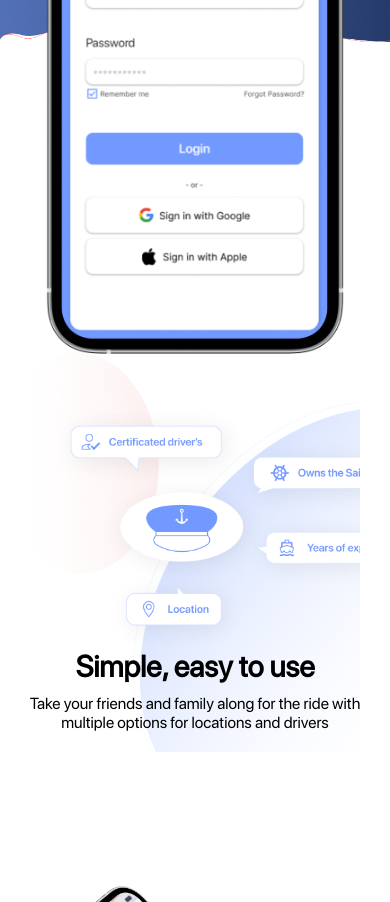
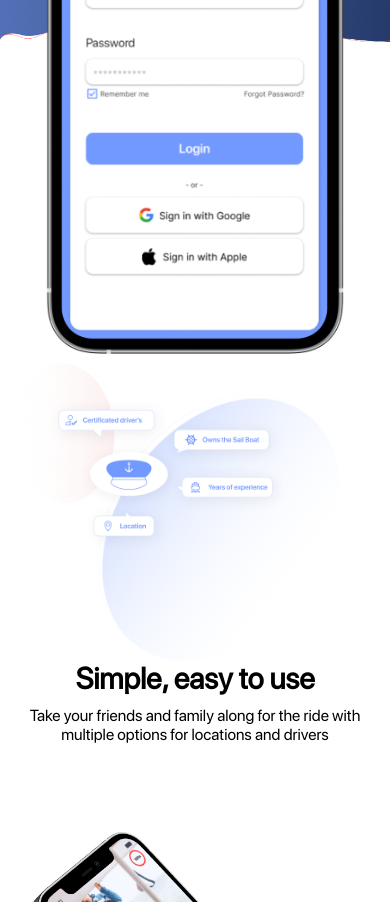
Before and after one commit to astik-dahal/boat2-frontend, a plain HTML site: page index.html in a window 390 px wide. Shown: the part 702-1604 px from the top of the page. Drawn offline with Linux system fonts and the light colour scheme.

Commit message:
fixes on responsiveness

```diff
--- a/assets/css/_style.css
+++ b/assets/css/_style.css
@@ -30,6 +30,11 @@
 @media screen and (max-width: 930px) {
   .container {
     padding: 0px 30px;
+  }
+}
+@media screen and (max-width: 460px) {
+  .container {
+    padding: 0px 10px;
   }
 }
 ::placeholder {
@@ -203,7 +208,7 @@
 /* HOW TO USE SECTION */
 
 .how-to-use-wrapper {
-  margin-top: 260px;
+  margin-top: 100px;
   margin-bottom: 50px;
   overflow: hidden;
 }
@@ -226,17 +231,26 @@
   font-size: 20px;
 }
 .htw-one {
-  overflow-x: hidden;
+  /* border: 1px solid red; */
+  height: 750px;
+  overflow: visible !important;
+  background-image: url("../images/bg2.png");
+  background-repeat: no-repeat;
+  background-size: contain;
+  /* background-position: 150% 50%; */
+  background-position: 115% 50%;
+  padding-right: 10px;
+  margin-right: -10px;
 }
+
 .htwo-image {
   position: absolute;
-  right: 180px;
+  left: 180px;
   margin-top: 190px;
   z-index: -1;
 }
 
 .htw-two {
-  margin-top: 150px;
   height: 450px;
 }
 .htw-two .htw-text {
@@ -257,6 +271,9 @@
 @media screen and (max-width: 1700px) {
   .htwo-image {
     right: -0px;
+  }
+  .htw-one {
+    background-size: 70%;
   }
 }
 @media screen and (max-width: 1340px) {
@@ -297,12 +314,18 @@
   .htwt-image img {
     width: 350px;
   }
+  .how-to-use-wrapper {
+    margin-top: 60px;
+  }
+  .htw-one {
+    height: 550px;
+  }
+  .htw-two {
+    margin-top: 0px;
+  }
 }
 /* phone */
 @media screen and (max-width: 930px) {
-  .how-to-use-wrapper {
-    margin-top: 80px;
-  }
   .htw-text {
     width: max-content;
   }
@@ -334,21 +357,29 @@
     align-items: center;
     justify-content: center;
   }
+  .htw-one {
+    height: 500px;
+    background-size: contain;
+    background-position: 50% 0%;
+  }
   .htwo-image {
     position: static;
     margin-left: 60%;
   }
+  .how-to-use-wrapper {
+    margin-top: 290px;
+  }
+  .htw-one .htw-text {
+    margin-top: 230px;
+  }
 
-  .htw-one .htw-text {
-    margin-top: -250px;
-  }
   .htw-text {
     text-align: center;
   }
 
   .htw-two {
-    margin-top: 60px;
     flex-direction: column;
+    margin-top: -90px;
   }
 
   .htwo-image img {
--- a/index.html
+++ b/index.html
@@ -64,9 +64,9 @@
                 options for locations and drivers
               </p>
             </div>
-            <div class="htwo-image">
+            <!-- <div class="htwo-image">
               <img src="./assets/images/bg2.png" alt="" />
-            </div>
+            </div> -->
           </div>
           <div class="htw-two htw">
             <div class="htwt-image">
```
